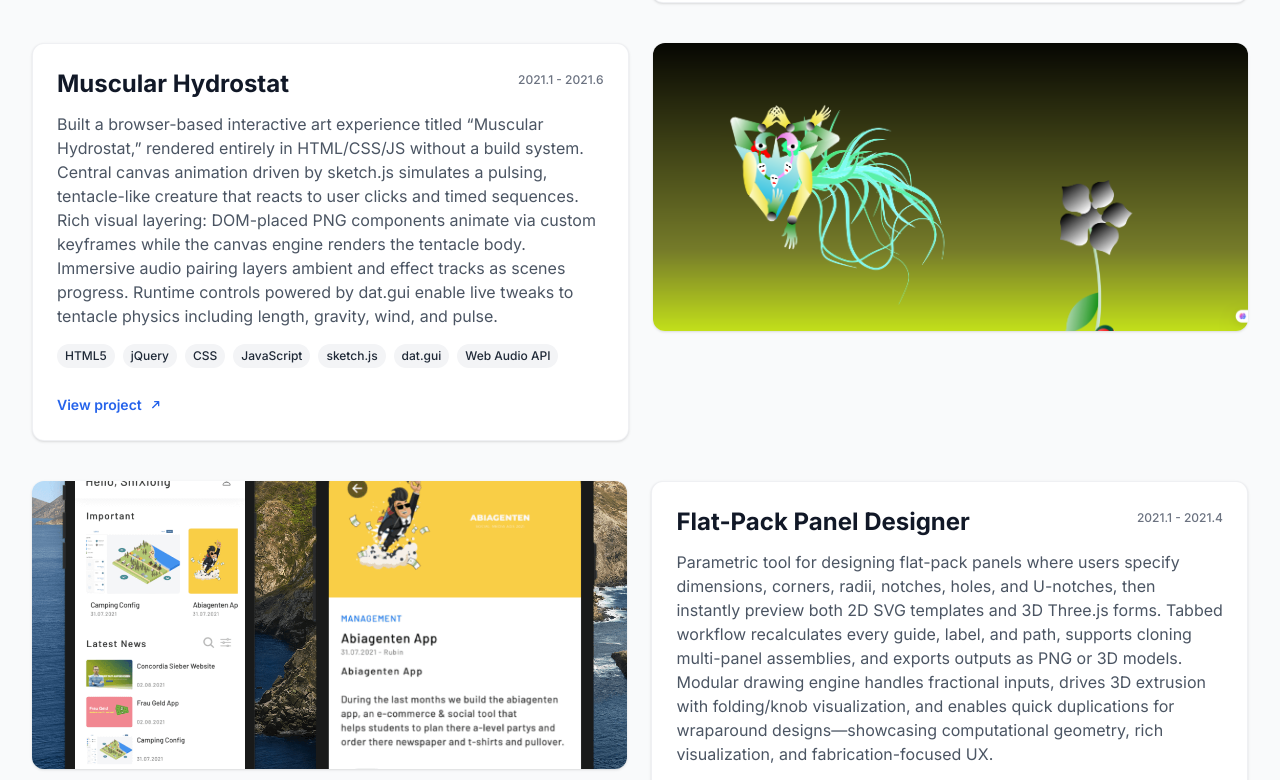
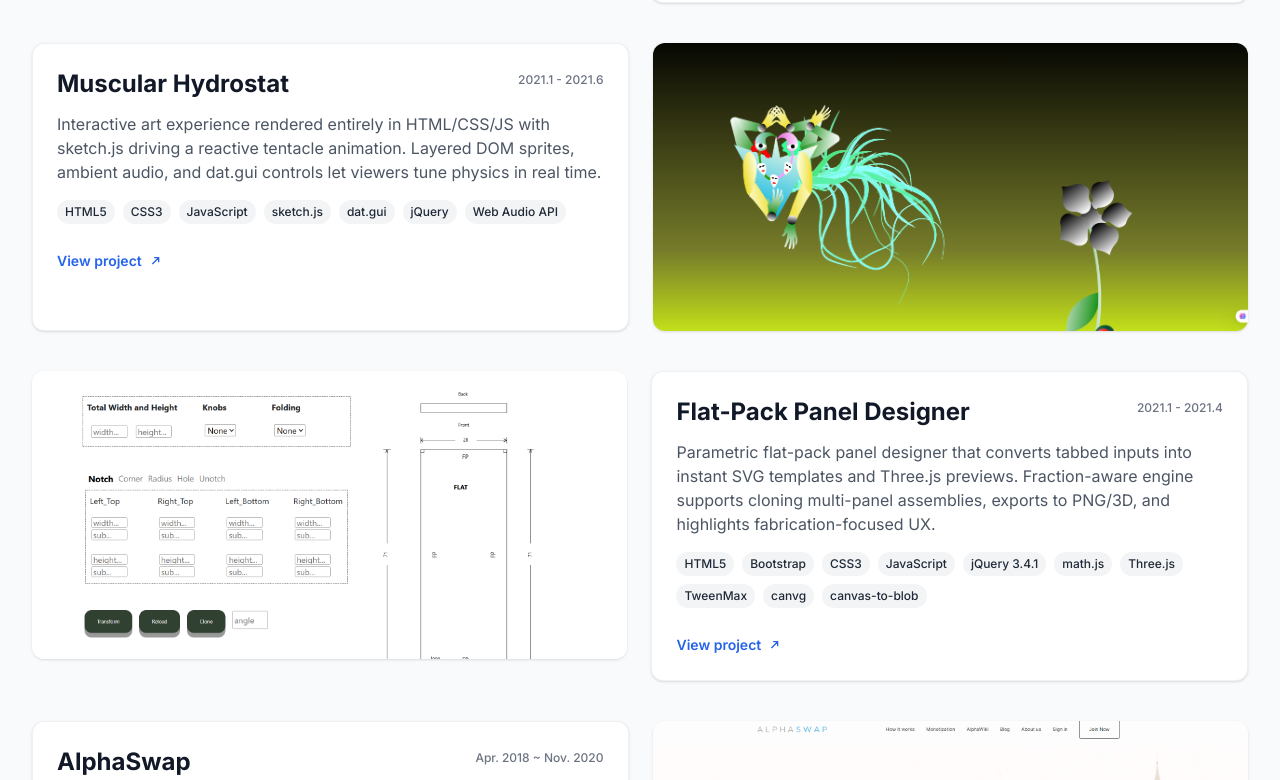
Before and after one commit to braveheart-star/daves-piedad, a Next.js app: page / in a window 1280 px wide. Shown: the part 1680-2460 px from the top of the page. Built offline with nearby package versions, Linux system fonts and the light colour scheme.

Commit message:
Trim portfolio project descriptions

```diff
--- a/src/app/page.tsx
+++ b/src/app/page.tsx
@@ -32,8 +32,8 @@ export default function Home() {
       title: 'Muscular Hydrostat',
       period: '2021.1 - 2021.6',
       description:
-        'Built a browser-based interactive art experience titled “Muscular Hydrostat,” rendered entirely in HTML/CSS/JS without a build system. Central canvas animation driven by sketch.js simulates a pulsing, tentacle-like creature that reacts to user clicks and timed sequences. Rich visual layering: DOM-placed PNG components animate via custom keyframes while the canvas engine renders the tentacle body. Immersive audio pairing layers ambient and effect tracks as scenes progress. Runtime controls powered by dat.gui enable live tweaks to tentacle physics including length, gravity, wind, and pulse.',
-      technologies: ['HTML5','jQuery', 'CSS', 'JavaScript', 'sketch.js', 'dat.gui', 'Web Audio API'],
+        'Interactive art experience rendered entirely in HTML/CSS/JS with sketch.js driving a reactive tentacle animation. Layered DOM sprites, ambient audio, and dat.gui controls let viewers tune physics in real time.',
+      technologies: ['HTML5', 'CSS3', 'JavaScript', 'sketch.js', 'dat.gui', 'jQuery', 'Web Audio API'],
       image: '/images/projects/muscular-hydrostat.png',
       url: 'https://canvas-animation-muscular.vercel.app/',
     },
@@ -41,9 +41,9 @@ export default function Home() {
       title: 'Flat-Pack Panel Designer',
       period: '2021.1 - 2021.4',
       description:
-        'Parametric tool for designing flat-pack panels where users specify dimensions, corners, radii, notches, holes, and U-notches, then instantly preview both 2D SVG templates and 3D Three.js forms. Tabbed workflow recalculates every guide, label, and path, supports cloning multi-panel assemblies, and exports outputs as PNG or 3D models. Modular drawing engine handles fractional inputs, drives 3D extrusion with folding/knob visualization, and enables quick duplications for wraparound designs—showcasing computational geometry, rich visualization, and fabrication-focused UX.',
+        'Parametric flat-pack panel designer that converts tabbed inputs into instant SVG templates and Three.js previews. Fraction-aware engine supports cloning multi-panel assemblies, exports to PNG/3D, and highlights fabrication-focused UX.',
       technologies: ['HTML5', 'Bootstrap', 'CSS3', 'JavaScript', 'jQuery 3.4.1', 'math.js', 'Three.js', 'TweenMax', 'canvg', 'canvas-to-blob'],
-      image: '/images/projects/s4c.png',
+      image: '/images/projects/threejs.png',
       url: 'https://drawing-svg-3-d.vercel.app/',
     },
     {
```
